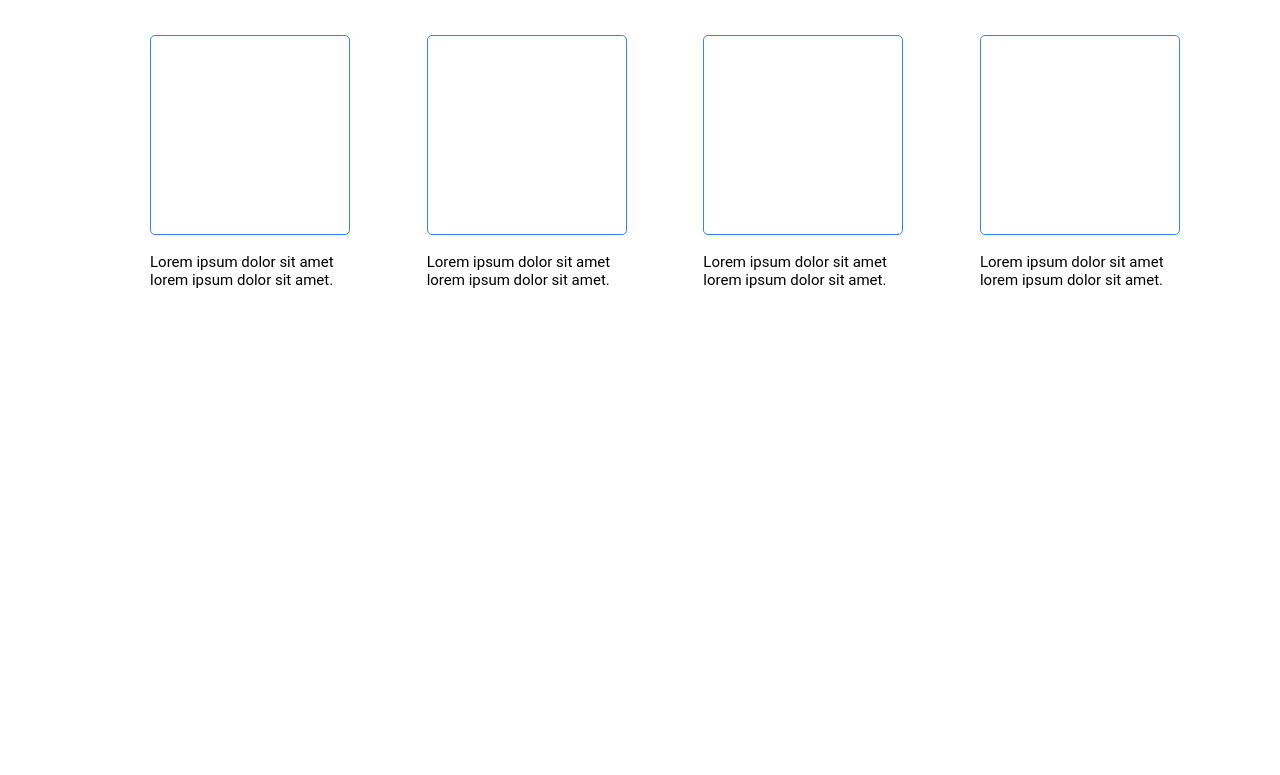
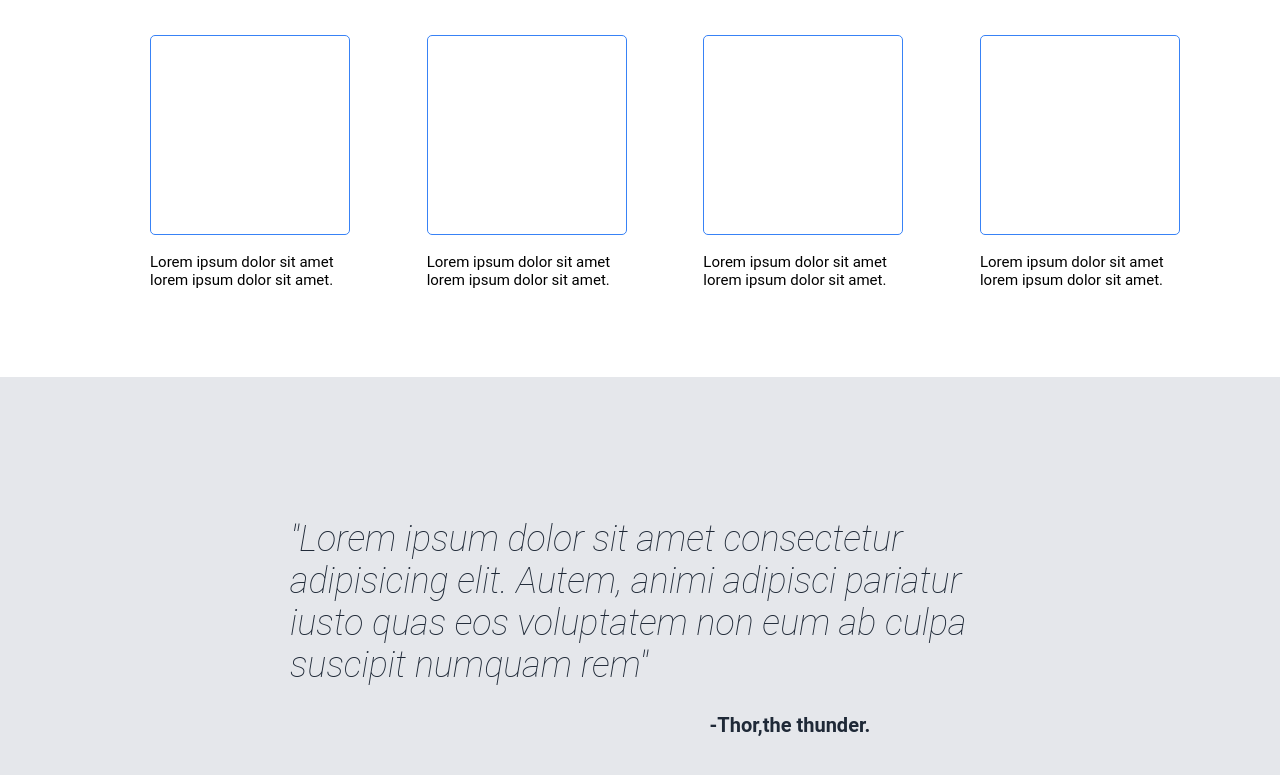
Before and after one commit to CodeX-266/landing_page, a plain HTML site: page index.html in a window 1280 px wide. Shown: the part 489-1264 px from the top of the page. Before the commit the page ends 866 px from the top, so only its background shows below. Drawn offline with Linux system fonts and the light colour scheme.

Commit message:
quote section added

```diff
--- a/index.html
+++ b/index.html
@@ -86,7 +86,9 @@
         <br>
     </div>
     <div class="quotes">
-
+        <p class="quote">"Lorem ipsum dolor sit amet consectetur adipisicing elit. Autem, animi adipisci pariatur iusto quas eos voluptatem non eum ab culpa suscipit numquam rem"</p>
+        <br><br><br><br><br>
+        <p class="author"><b>-Thor,the thunder.</b></p>
     </div>
 
 </body>
--- a/style.css
+++ b/style.css
@@ -109,5 +109,29 @@ body{
 }
 .quotes{
     width: 100%;
-    height: auto;
+    height: 500px;
+    background-color: #E5E7EB;
+    display: flex;
+    align-items: center;
+    justify-content: center;
+
+    padding-top: 20px;
+    padding-bottom: 20px;
+    flex-direction: column;
+
 }
+.quote{
+    height: 100px;
+    width: 700px;
+    font-size: 36px;
+    font-style: italic;
+    font-weight: lighter;
+    color: #1F2937;
+}
+.author{
+    color: #1F2937;
+    font-weight: bold;
+    font-size: 20px;
+    align-items: end;
+    margin-left: 300px;
+}
```
